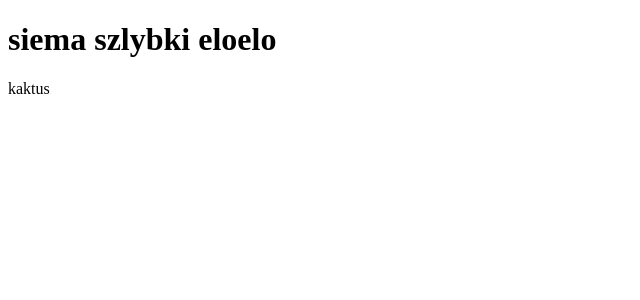
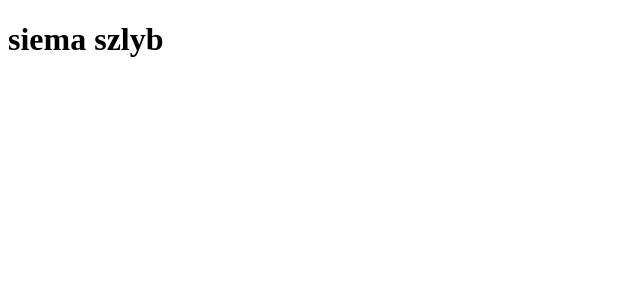
Before and after one commit to Dawidsjd/TauriApp, a React (Vite) app: page / in a window 1280 px wide. Shown: the top 300 px of the page, without its empty margins (0-640 px from the left). Built offline with nearby package versions, Linux system fonts and the light colour scheme.

Commit message:
Update App.tsx

```diff
--- a/src/App.tsx
+++ b/src/App.tsx
@@ -3,8 +3,8 @@ function App() {
 
   return (
     <>
-      <h1>siema szlybki eloelo</h1>
-      <p>kaktus</p>
+      <h1>siema szlyb</h1>
+
     </>
   )
 }
```
